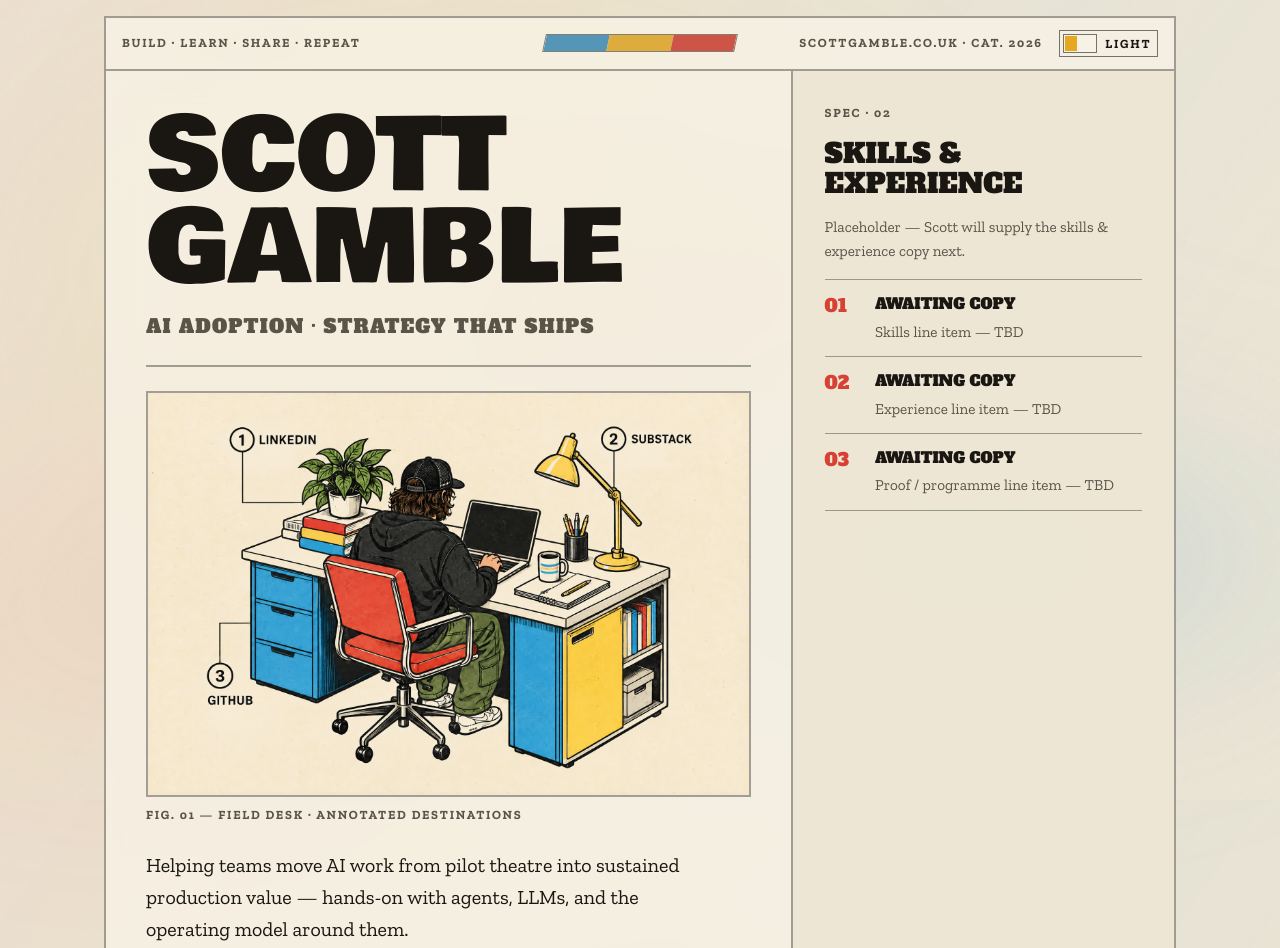
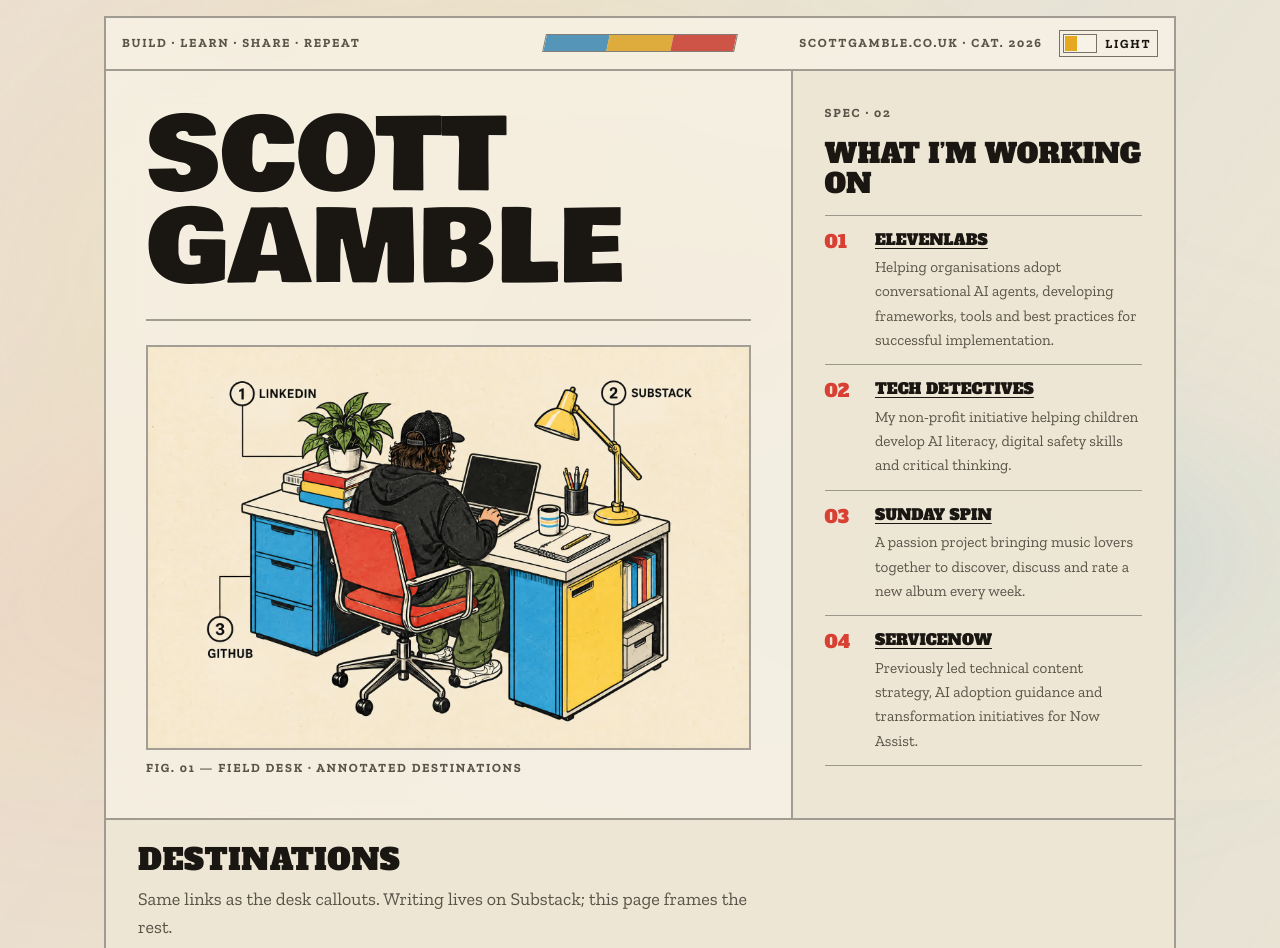
Before and after one commit to smgam29/personal-site, a website built with Vite: page index.html in a window 1280 px wide. Shown: the top 948 px of the page. Built offline with nearby package versions, Linux system fonts and the light colour scheme.

Commit message:
Tighten cover copy and fill working-on list
Drop role/lede/CTAs from the hero column; ship Scott’s
ElevenLabs, Tech Detectives, Sunday Spin, and ServiceNow items.

```diff
--- a/index.html
+++ b/index.html
@@ -62,7 +62,6 @@
               <span class="brand__line">Scott</span>
               <span class="brand__line">Gamble</span>
             </h1>
-            <p class="role">AI adoption · Strategy that ships</p>
             <hr class="rule rule--draw" />
 
             <figure class="hero plate-settle">
@@ -117,53 +116,81 @@
                 Fig. 01 — Field desk · annotated destinations
               </figcaption>
             </figure>
-
-            <p class="lede">
-              Helping teams move AI work from pilot theatre into sustained
-              production value — hands-on with agents, LLMs, and the operating
-              model around them.
-            </p>
-            <p class="currently">
-              Currently founding Adoption Strategist at ElevenLabs. Previously
-              led AI strategy, knowledge &amp; content systems at ServiceNow.
-            </p>
-            <div class="cta-row">
-              <a class="btn btn--ink" href="#destinations">Open destinations</a>
-              <a class="btn btn--outline" href="mailto:scott@neonrocket.co.uk"
-                >Request a conversation</a
-              >
-            </div>
           </div>
 
           <aside class="cover__skills" aria-labelledby="skills-heading">
             <p class="skills__code">Spec · 02</p>
             <h2 id="skills-heading" class="skills__title">
-              Skills &amp; experience
+              What I’m working on
             </h2>
-            <p class="skills__note">
-              Placeholder — Scott will supply the skills &amp; experience copy
-              next.
-            </p>
             <ul class="skills__list">
               <li>
                 <span>01</span>
                 <div>
-                  <strong>Awaiting copy</strong>
-                  <p>Skills line item — TBD</p>
+                  <strong
+                    ><a
+                      href="https://elevenlabs.io"
+                      target="_blank"
+                      rel="noopener noreferrer"
+                      >ElevenLabs</a
+                    ></strong
+                  >
+                  <p>
+                    Helping organisations adopt conversational AI agents,
+                    developing frameworks, tools and best practices for
+                    successful implementation.
+                  </p>
                 </div>
               </li>
               <li>
                 <span>02</span>
                 <div>
-                  <strong>Awaiting copy</strong>
-                  <p>Experience line item — TBD</p>
+                  <strong
+                    ><a
+                      href="https://techdetectives.org.uk"
+                      target="_blank"
+                      rel="noopener noreferrer"
+                      >Tech Detectives</a
+                    ></strong
+                  >
+                  <p>
+                    My non-profit initiative helping children develop AI
+                    literacy, digital safety skills and critical thinking.
+                  </p>
                 </div>
               </li>
               <li>
                 <span>03</span>
                 <div>
-                  <strong>Awaiting copy</strong>
-                  <p>Proof / programme line item — TBD</p>
+                  <strong
+                    ><a
+                      href="https://sundaysp.in"
+                      target="_blank"
+                      rel="noopener noreferrer"
+                      >Sunday Spin</a
+                    ></strong
+                  >
+                  <p>
+                    A passion project bringing music lovers together to
+                    discover, discuss and rate a new album every week.
+                  </p>
+                </div>
+              </li>
+              <li>
+                <span>04</span>
+                <div>
+                  <strong
+                    ><a
+                      href="https://www.servicenow.com"
+                      target="_blank"
+                      rel="noopener noreferrer"
+                      >ServiceNow</a
+                    ></strong
+                  >
+                  <p>
+                    Previously led technical content strategy, AI adoption
+                    guidance and transformation initiatives for Now Assist.
+                  </p>
                 </div>
               </li>
             </ul>
--- a/src/style.css
+++ b/src/style.css
@@ -378,6 +378,17 @@ html[data-theme="dark"] .theme-toggle__thumb {
   margin-bottom: 0.2rem;
 }
 
+.skills__list a {
+  color: inherit;
+  text-decoration: underline;
+  text-underline-offset: 3px;
+  text-decoration-thickness: 1px;
+}
+
+.skills__list a:hover {
+  color: var(--red);
+}
+
 .skills__list p {
   margin: 0;
   color: var(--ink-muted);
@@ -432,7 +443,7 @@ html[data-theme="dark"] .theme-toggle__thumb {
 }
 
 .hero {
-  margin: 0 0 var(--space-5);
+  margin: 0;
 }
 
 .hero__frame {
```
